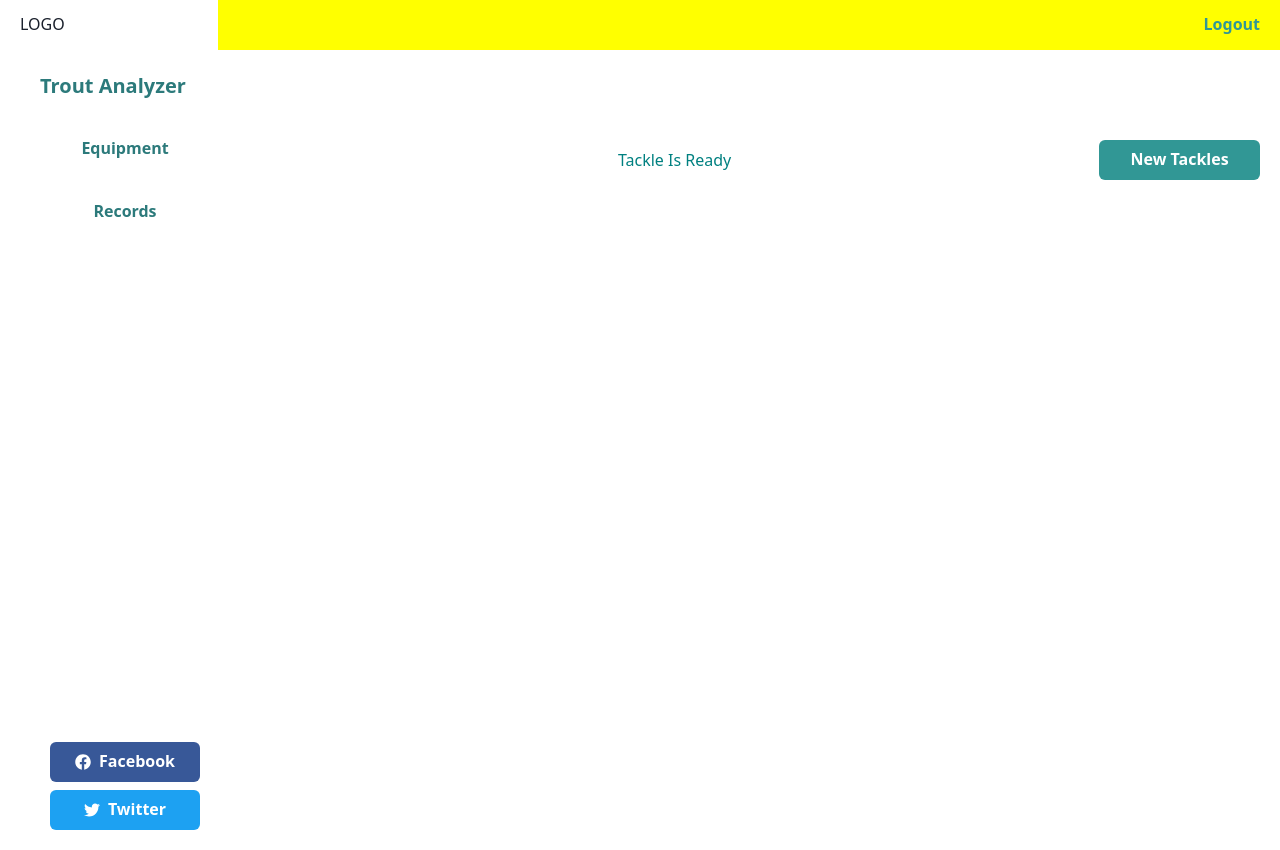
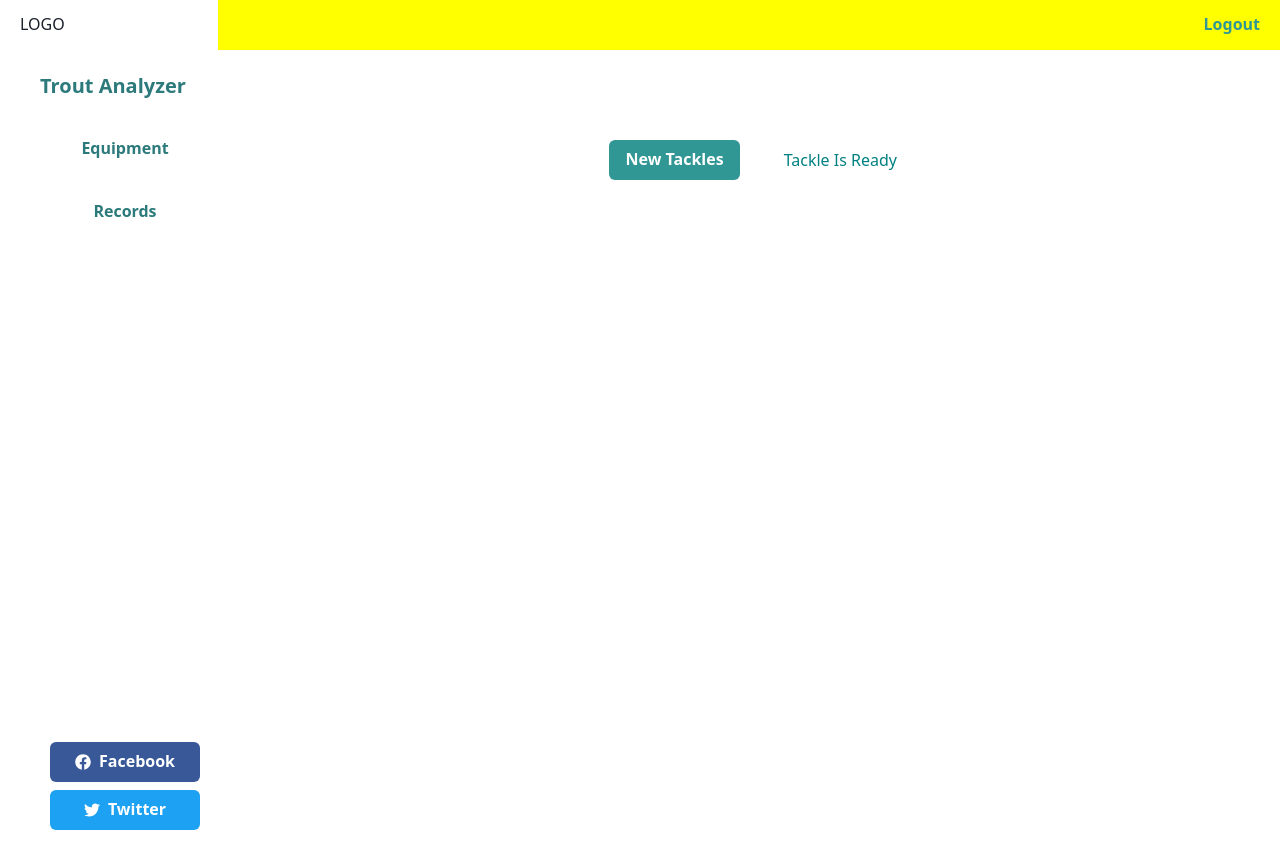
Before and after one commit to ksk-yoshiura/trout-analyzer-front, a Next.js app: page /preparation/tackle in a window 1280 px wide. Built offline with nearby package versions, Linux system fonts and the light colour scheme.

Commit message:
button position

```diff
--- a/src/components/page/preparation/tackle.tsx
+++ b/src/components/page/preparation/tackle.tsx
@@ -8,12 +8,12 @@ import NextLink from "next/link"
 export default function IsTackleReady(): JSX.Element {
   return (
     <>
-      <Flex pt={50} w="100%" justifyContent={'center'}>
+      <Flex pt={50} w="100wh" justifyContent={'center'}>
+        <NextLink href="/tackles/create" passHref>
+          <Button mr={5} pl={10} pr={10} colorScheme='teal'>New Tackles</Button>
+        </NextLink>
         <NextLink href="/preparation/field" passHref>
           <Link w='100%' as={'button'} color='teal'>Tackle Is Ready</Link>
-        </NextLink>
-        <NextLink href="/tackles/create" passHref>
-          <Button mr={5} pl={10} pr={10} colorScheme='teal'>New Tackles</Button>
         </NextLink>
       </Flex>
     </>
```
